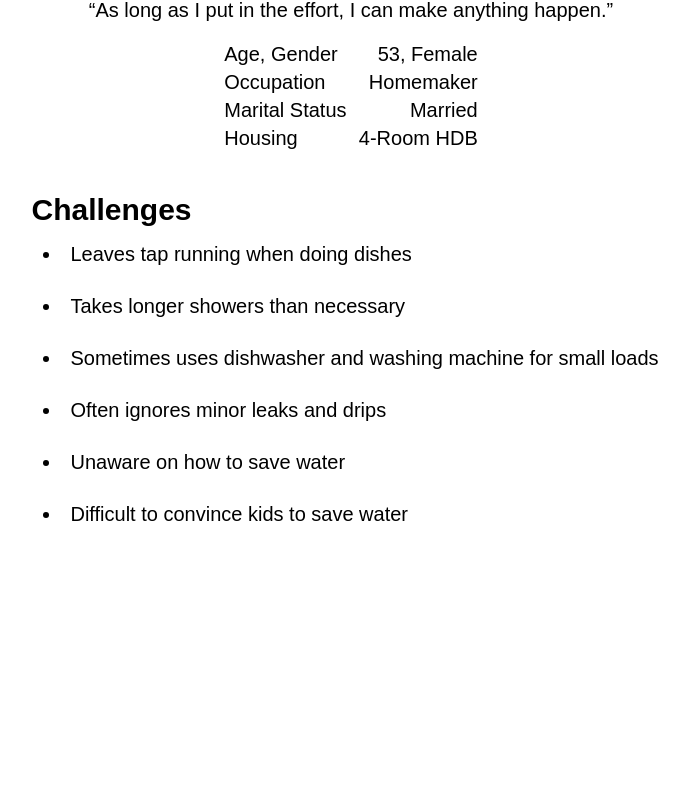
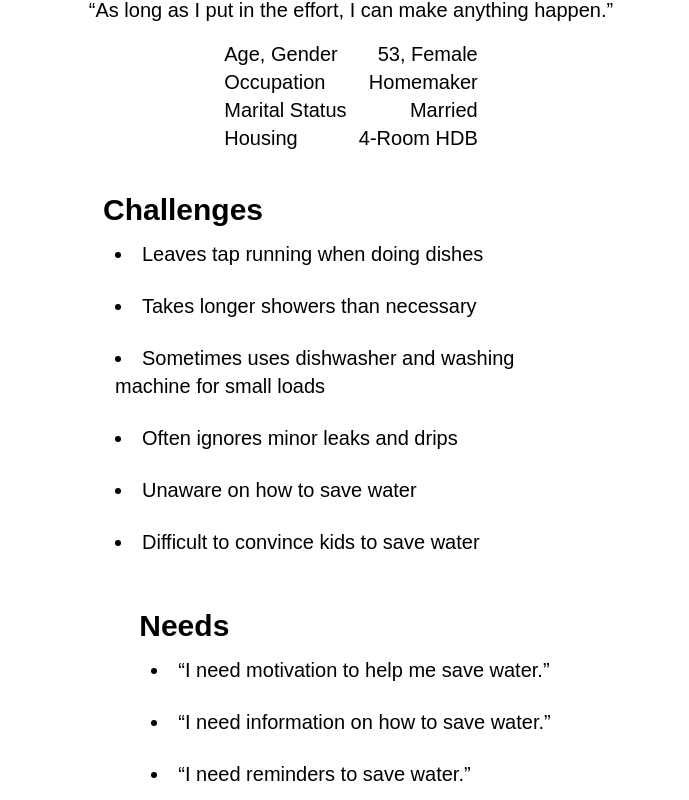
Before and after one commit to Kellories/WaterWise, a Next.js app: page /persona in a window 1280 px wide. Shown: the part 316-1116 px from the top of the page, without its empty margins (289-978 px from the left). Before the commit the page ends 856 px from the top, so only its background shows below. Built offline with nearby package versions, Linux system fonts and the light colour scheme.

Commit message:
added persona needs

```diff
--- a/src/app/persona/page.js
+++ b/src/app/persona/page.js
@@ -39,8 +39,9 @@ const Persona = () => {
         </div>
         </div>
         </section>
+
         {/* challenges */}
-        <section className="pt-10 max-w-4xl px-10">
+        <section className="pt-10 max-w-xl px-10">
         <h1 className="text-3xl font-bold ">Challenges</h1>
         <li className="p-3">Leaves tap running when doing dishes</li>
         <li className="p-3">Takes longer showers than necessary</li>
@@ -48,6 +49,12 @@ const Persona = () => {
         <li className="p-3">Often ignores minor leaks and drips</li>
         <li className="p-3">Unaware on how to save water</li>
         <li className="p-3">Difficult to convince kids to save water</li>
+        </section>
+        <section className="pt-10 max-w-xl px-10">
+        <h1 className="text-3xl font-bold">Needs</h1>
+        <li className="p-3"><q>I need motivation to help me save water.</q></li>
+        <li className="p-3"><q>I need information on how to save water.</q></li>
+        <li className="p-3"><q>I need reminders to save water.</q></li>
         </section>
         </main>
     )
```
